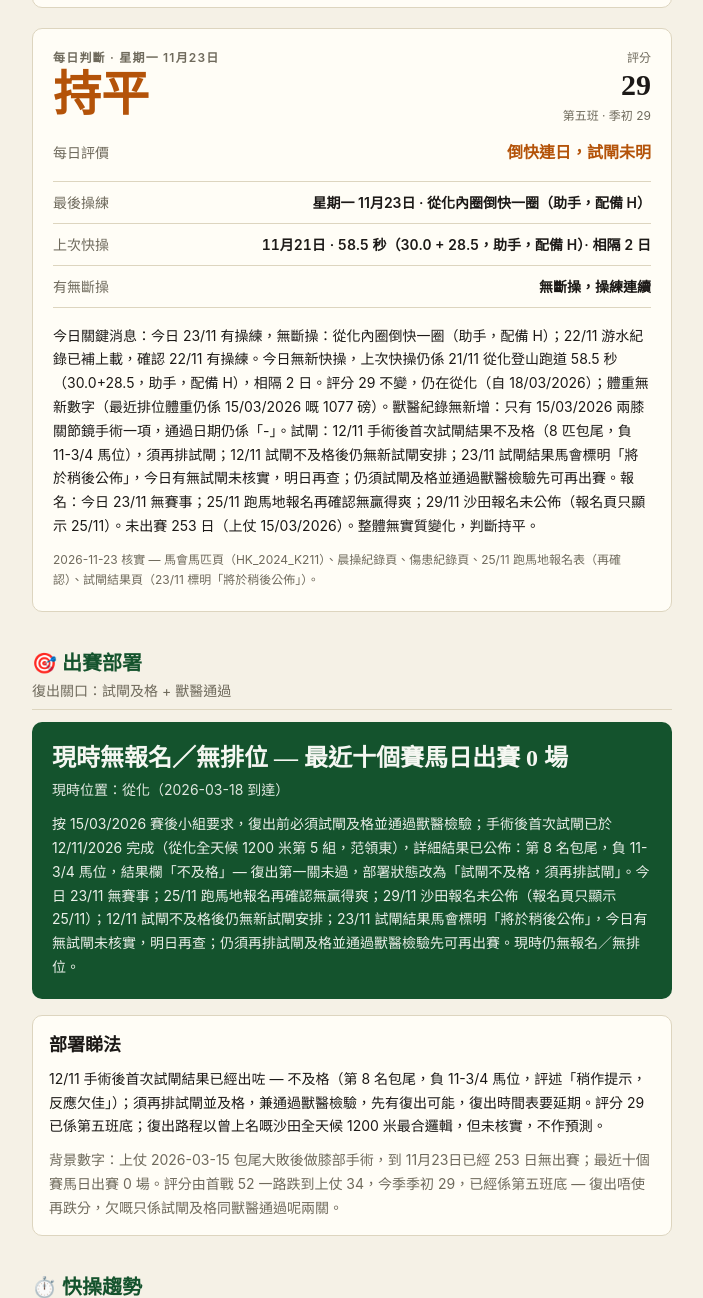
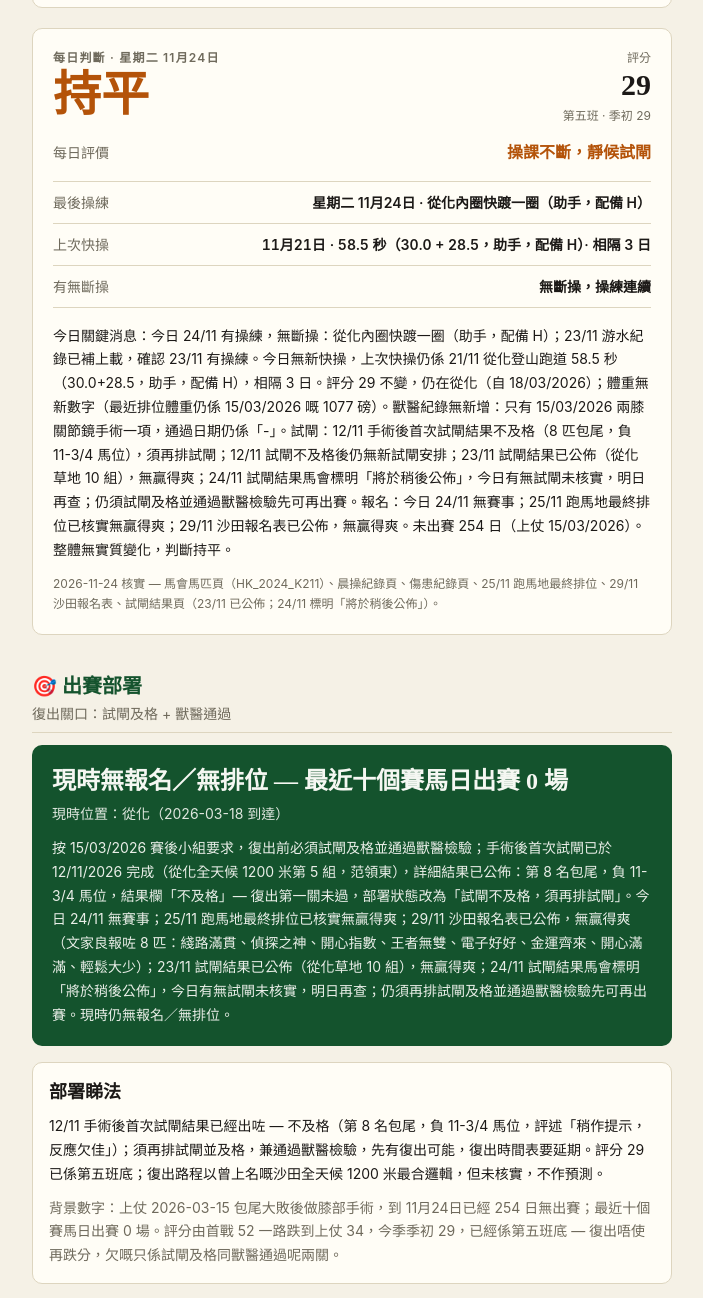
Before and after one commit to taiwah1995/san-zhi-ma-guan-zhu-zu, a plain HTML site: page ying-de-shuang.html in a window 1280 px wide. Shown: the part 995-2293 px from the top of the page, without its empty margins (288-991 px from the left). Drawn offline with Linux system fonts and the light colour scheme.

Commit message:
Update ying-de-shuang.html (2026-11-24)

```diff
--- a/ying-de-shuang.html
+++ b/ying-de-shuang.html
@@ -475,7 +475,7 @@
       <section class="card" style="margin-top:20px; padding:20px;" aria-label="每日判斷">
         <div class="verdict-head">
           <div>
-            <p class="kicker">每日判斷 · 星期一 11月23日</p>
+            <p class="kicker">每日判斷 · 星期二 11月24日</p>
             <p class="verdict-word font-display">持平</p>
           </div>
           <div class="rating-box">
@@ -486,24 +486,24 @@
         </div>
         <p class="phrase-row">
           <span class="lbl">每日評價</span>
-          <span class="phrase font-display">倒快連日，試閘未明</span>
+          <span class="phrase font-display">操課不斷，靜候試閘</span>
         </p>
         <dl class="proof">
           <div>
             <dt>最後操練</dt>
-            <dd>星期一 11月23日 · 從化內圈倒快一圈（助手，配備 H）</dd>
+            <dd>星期二 11月24日 · 從化內圈快踱一圈（助手，配備 H）</dd>
           </div>
           <div>
             <dt>上次快操</dt>
-            <dd class="tnum">11月21日 · 58.5 秒（30.0 + 28.5，助手，配備 H）· 相隔 2 日</dd>
+            <dd class="tnum">11月21日 · 58.5 秒（30.0 + 28.5，助手，配備 H）· 相隔 3 日</dd>
           </div>
           <div>
             <dt>有無斷操</dt>
             <dd>無斷操，操練連續</dd>
           </div>
         </dl>
-        <p class="summary-text">今日關鍵消息：今日 23/11 有操練，無斷操：從化內圈倒快一圈（助手，配備 H）；22/11 游水紀錄已補上載，確認 22/11 有操練。今日無新快操，上次快操仍係 21/11 從化登山跑道 58.5 秒（30.0+28.5，助手，配備 H），相隔 2 日。評分 29 不變，仍在從化（自 18/03/2026）；體重無新數字（最近排位體重仍係 15/03/2026 嘅 1077 磅）。獸醫紀錄無新增：只有 15/03/2026 兩膝關節鏡手術一項，通過日期仍係「-」。試閘：12/11 手術後首次試閘結果不及格（8 匹包尾，負 11-3/4 馬位），須再排試閘；12/11 試閘不及格後仍無新試閘安排；23/11 試閘結果馬會標明「將於稍後公佈」，今日有無試閘未核實，明日再查；仍須試閘及格並通過獸醫檢驗先可再出賽。報名：今日 23/11 無賽事；25/11 跑馬地報名再確認無贏得爽；29/11 沙田報名未公佈（報名頁只顯示 25/11）。未出賽 253 日（上仗 15/03/2026）。整體無實質變化，判斷持平。</p>
-        <p class="source-note">2026-11-23 核實 — 馬會馬匹頁（HK_2024_K211）、晨操紀錄頁、傷患紀錄頁、25/11 跑馬地報名表（再確認）、試閘結果頁（23/11 標明「將於稍後公佈」）。</p>
+        <p class="summary-text">今日關鍵消息：今日 24/11 有操練，無斷操：從化內圈快踱一圈（助手，配備 H）；23/11 游水紀錄已補上載，確認 23/11 有操練。今日無新快操，上次快操仍係 21/11 從化登山跑道 58.5 秒（30.0+28.5，助手，配備 H），相隔 3 日。評分 29 不變，仍在從化（自 18/03/2026）；體重無新數字（最近排位體重仍係 15/03/2026 嘅 1077 磅）。獸醫紀錄無新增：只有 15/03/2026 兩膝關節鏡手術一項，通過日期仍係「-」。試閘：12/11 手術後首次試閘結果不及格（8 匹包尾，負 11-3/4 馬位），須再排試閘；12/11 試閘不及格後仍無新試閘安排；23/11 試閘結果已公佈（從化草地 10 組），無贏得爽；24/11 試閘結果馬會標明「將於稍後公佈」，今日有無試閘未核實，明日再查；仍須試閘及格並通過獸醫檢驗先可再出賽。報名：今日 24/11 無賽事；25/11 跑馬地最終排位已核實無贏得爽；29/11 沙田報名表已公佈，無贏得爽。未出賽 254 日（上仗 15/03/2026）。整體無實質變化，判斷持平。</p>
+        <p class="source-note">2026-11-24 核實 — 馬會馬匹頁（HK_2024_K211）、晨操紀錄頁、傷患紀錄頁、25/11 跑馬地最終排位、29/11 沙田報名表、試閘結果頁（23/11 已公佈；24/11 標明「將於稍後公佈」）。</p>
       </section>
 
       <!-- Deployment -->
@@ -515,12 +515,12 @@
       <section class="deploy-status" aria-label="出賽部署狀態">
         <p class="big font-display">現時無報名／無排位 — 最近十個賽馬日出賽 0 場</p>
         <p class="loc">現時位置：從化（2026-03-18 到達）</p>
-        <p class="req">按 15/03/2026 賽後小組要求，復出前必須試閘及格並通過獸醫檢驗；手術後首次試閘已於 12/11/2026 完成（從化全天候 1200 米第 5 組，范領東），詳細結果已公佈：第 8 名包尾，負 11-3/4 馬位，結果欄「不及格」— 復出第一關未過，部署狀態改為「試閘不及格，須再排試閘」。今日 23/11 無賽事；25/11 跑馬地報名再確認無贏得爽；29/11 沙田報名未公佈（報名頁只顯示 25/11）；12/11 試閘不及格後仍無新試閘安排；23/11 試閘結果馬會標明「將於稍後公佈」，今日有無試閘未核實，明日再查；仍須再排試閘及格並通過獸醫檢驗先可再出賽。現時仍無報名／無排位。</p>
+        <p class="req">按 15/03/2026 賽後小組要求，復出前必須試閘及格並通過獸醫檢驗；手術後首次試閘已於 12/11/2026 完成（從化全天候 1200 米第 5 組，范領東），詳細結果已公佈：第 8 名包尾，負 11-3/4 馬位，結果欄「不及格」— 復出第一關未過，部署狀態改為「試閘不及格，須再排試閘」。今日 24/11 無賽事；25/11 跑馬地最終排位已核實無贏得爽；29/11 沙田報名表已公佈，無贏得爽（文家良報咗 8 匹：綫路滿貫、偵探之神、開心指數、王者無雙、電子好好、金運齊來、開心滿滿、輕鬆大少）；23/11 試閘結果已公佈（從化草地 10 組），無贏得爽；24/11 試閘結果馬會標明「將於稍後公佈」，今日有無試閘未核實，明日再查；仍須再排試閘及格並通過獸醫檢驗先可再出賽。現時仍無報名／無排位。</p>
       </section>
       <section class="card deploy-view" aria-label="部署睇法">
         <h3 class="font-display">部署睇法</h3>
         <p>12/11 手術後首次試閘結果已經出咗 — 不及格（第 8 名包尾，負 11-3/4 馬位，評述「稍作提示，反應欠佳」）；須再排試閘並及格，兼通過獸醫檢驗，先有復出可能，復出時間表要延期。評分 29 已係第五班底；復出路程以曾上名嘅沙田全天候 1200 米最合邏輯，但未核實，不作預測。</p>
-        <p class="dim">背景數字：上仗 2026-03-15 包尾大敗後做膝部手術，到 11月23日已經 253 日無出賽；最近十個賽馬日出賽 0 場。評分由首戰 52 一路跌到上仗 34，今季季初 29，已經係第五班底 — 復出唔使再跌分，欠嘅只係試閘及格同獸醫通過呢兩關。</p>
+        <p class="dim">背景數字：上仗 2026-03-15 包尾大敗後做膝部手術，到 11月24日已經 254 日無出賽；最近十個賽馬日出賽 0 場。評分由首戰 52 一路跌到上仗 34，今季季初 29，已經係第五班底 — 復出唔使再跌分，欠嘅只係試閘及格同獸醫通過呢兩關。</p>
       </section>
 
       <!-- Fast work trend -->
@@ -603,8 +603,15 @@
         <li class="snap-item">
           <span class="snap-badge font-display">持平</span>
           <div class="txt">
+            <p><span class="head">星期二 11月24日</span><span class="meta tnum"> · 每日評價「操課不斷，靜候試閘」 · 最後操練 11月24日 從化內圈快踱一圈 · 上次快操 11月21日 58.5秒（3 日前）· 評分 29</span></p>
+            <p style="margin-top:4px; line-height:1.7;">24/11 持平「操課不斷，靜候試閘」：從化內圈快踱一圈（助手，配備 H）；無新快操，上次快操仍為 21/11 從化登山跑道 58.5 秒，相隔 3 日；無斷操（23/11 游水紀錄已補上載，確認 23/11 有操練）；25/11 跑馬地最終排位已核實無贏得爽；29/11 沙田報名表已公佈，無贏得爽；23/11 試閘結果已公佈（從化草地 10 組），無贏得爽；24/11 試閘結果馬會標明「將於稍後公佈」，今日有無試閘未核實，明日再查；12/11 試閘不及格後仍無新試閘安排，仍須再排試閘及格並通過獸醫檢驗先可再出賽；未出賽 254 日（上仗 15/03/2026）。</p>
+          </div>
+        </li>
+        <li class="snap-item">
+          <span class="snap-badge font-display">持平</span>
+          <div class="txt">
             <p><span class="head">星期一 11月23日</span><span class="meta tnum"> · 每日評價「倒快連日，試閘未明」 · 最後操練 11月23日 從化內圈倒快一圈 · 上次快操 11月21日 58.5秒（2 日前）· 評分 29</span></p>
-            <p style="margin-top:4px; line-height:1.7;">23/11 持平「倒快連日，試閘未明」：從化內圈倒快一圈（助手，配備 H）；無新快操，上次快操仍為 21/11 從化登山跑道 58.5 秒，相隔 2 日；無斷操（22/11 游水紀錄已補上載，確認 22/11 有操練）；25/11 跑馬地報名再確認無贏得爽；29/11 沙田報名未公佈（報名頁只顯示 25/11）；23/11 試閘結果馬會標明「將於稍後公佈」，今日有無試閘未核實，明日再查；12/11 試閘不及格後仍無新試閘安排，仍須再排試閘及格並通過獸醫檢驗先可再出賽；未出賽 253 日（上仗 15/03/2026）。</p>
+            <p style="margin-top:4px; line-height:1.7;">23/11 持平「倒快連日，試閘未明」：從化內圈倒快一圈（助手，配備 H）；無新快操，上次快操仍為 21/11 從化登山跑道 58.5 秒，相隔 2 日；無斷操（22/11 游水紀錄已補上載，確認 22/11 有操練）；25/11 跑馬地報名再確認無贏得爽；29/11 沙田報名未公佈（報名頁只顯示 25/11）；23/11 試閘結果馬會標明「將於稍後公佈」，今日有無試閘未核實，明日再查；12/11 試閘不及格後仍無新試閘安排，仍須再排試閘及格並通過獸醫檢驗先可再出賽；未出賽 253 日（上仗 15/03/2026）。23/11 游水紀錄已補上載，確認 23/11 有操練。</p>
           </div>
         </li>
         <li class="snap-item">
@@ -661,13 +668,6 @@
           <div class="txt">
             <p><span class="head">星期日 11月15日</span><span class="meta tnum"> · 每日評價「操練連日，快操待返」 · 最後操練 11月15日 從化內圈快踱一圈 · 上次快操 11月9日 57.5秒（6 日前）· 評分 29</span></p>
             <p style="margin-top:4px; line-height:1.7;">15/11 持平「操練連日，快操待返」：從化內圈快踱一圈（助手，配備 H）；上次快操 09/11 57.5 秒（6 日前）；14/11 游水紀錄已補上載，確認 14/11 有操練；無斷操。</p>
-          </div>
-        </li>
-        <li class="snap-item">
-          <span class="snap-badge font-display">持平</span>
-          <div class="txt">
-            <p><span class="head">星期六 11月14日</span><span class="meta tnum"> · 每日評價「快踱未停，試閘待定」 · 最後操練 11月14日 從化內圈快踱一圈 · 上次快操 11月9日 57.5秒（5 日前）· 評分 29</span></p>
-            <p style="margin-top:4px; line-height:1.7;">14/11 持平「快踱未停，試閘待定」：今日 14/11 有操練，無斷操：從化內圈快踱一圈（助手，配備 H）；13/11 游水紀錄已補上載，確認 13/11 有操練。上次快操仍係 09/11 全天候 57.5 秒，相隔 5 日，今日無新快操。評分 29 不變，仍在從化（自 18/03/2026）；體重無新數字（最近排位體重仍係 15/03/2026 嘅 1077 磅）。獸醫紀錄無新增：只有 15/03/2026 兩膝關節鏡手術一項，通過日期仍係「-」。試閘：12/11 手術後首次試閘結果不及格（8 匹包尾，負 11-3/4 馬位），須再排試閘，今日無新試閘安排。報名：18/11 跑馬地報名表已出，文家良馬房 6 駒，無贏得爽；15/11 無賽事；22/11 沙田報名未公佈。未出賽 244 日（上仗 15/03/2026）。整體無實質變化，判斷持平。</p>
           </div>
         </li>
       </ul>
```
